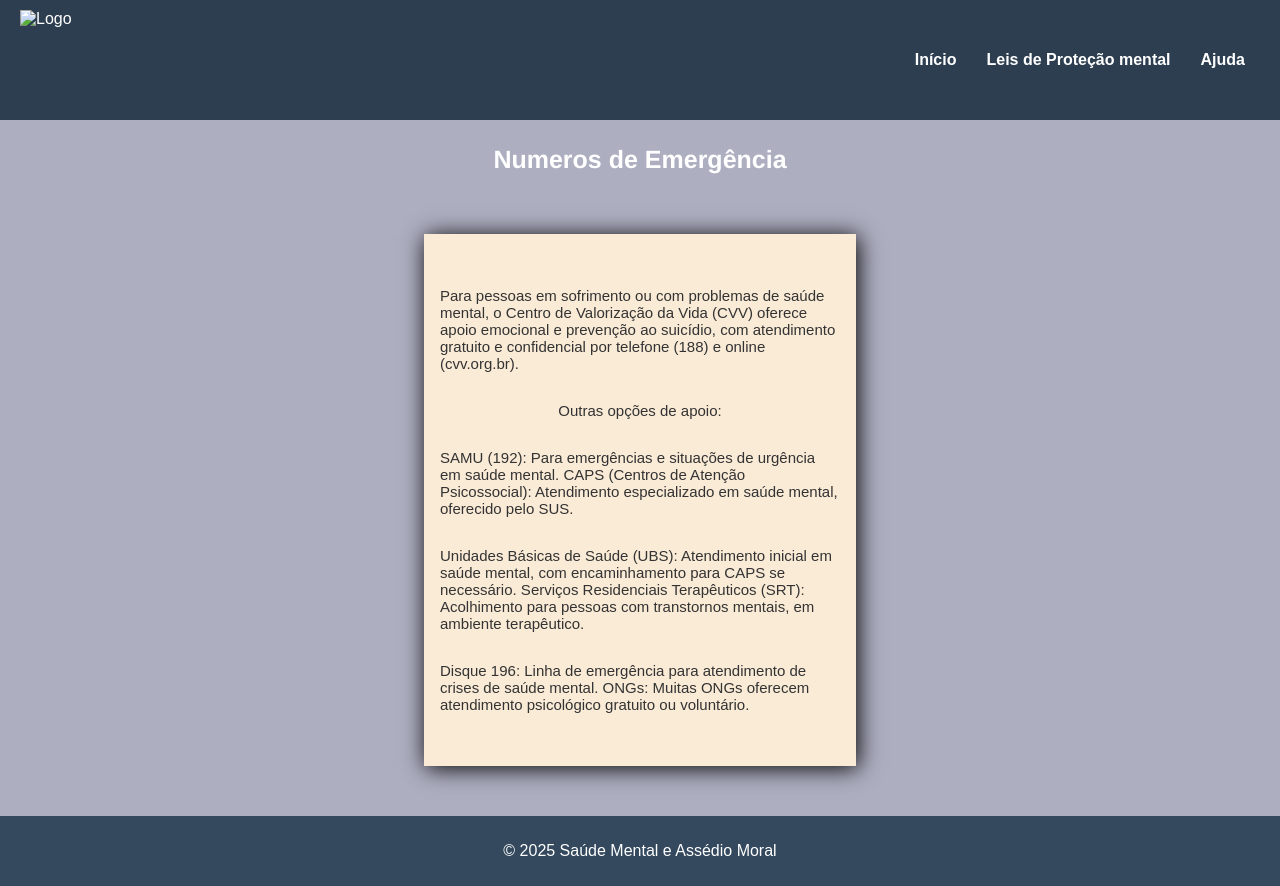
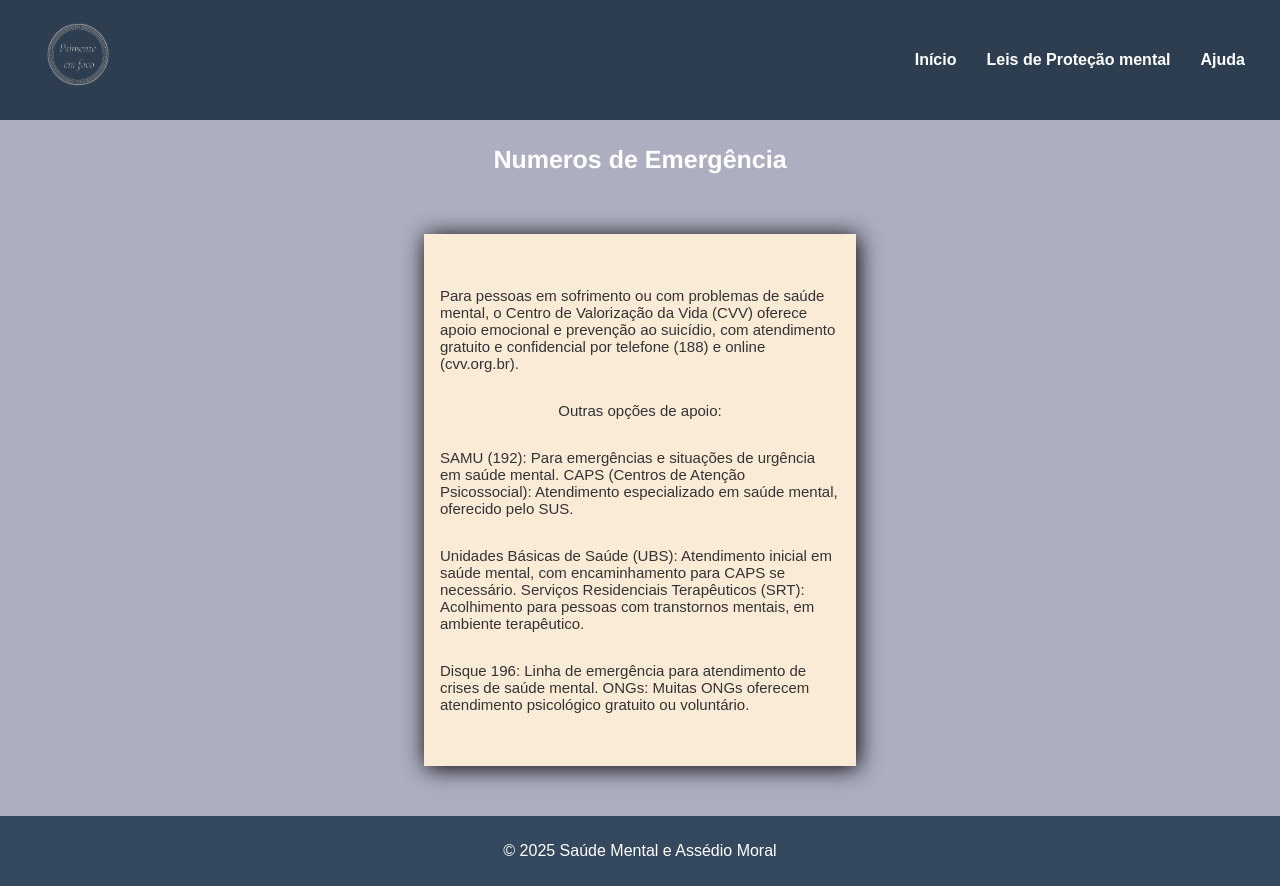
Before and after one commit to DanielMaori43/Saude-Mental, a plain HTML site: page ajuda.html in a window 1280 px wide. Drawn offline with Linux system fonts and the light colour scheme.

Commit message:
Update ajuda.html

```diff
--- a/ajuda.html
+++ b/ajuda.html
@@ -11,7 +11,7 @@
 
 <body>
     <header>
-        <img class="logo" src="/Saude Mental/imagem/logo.png" alt="Logo">
+        <img class="logo" src="imagem/logo.png" alt="Logo">
         <nav>
             <ul>
                 <li><a href="index.html">Início</a></li>
```
